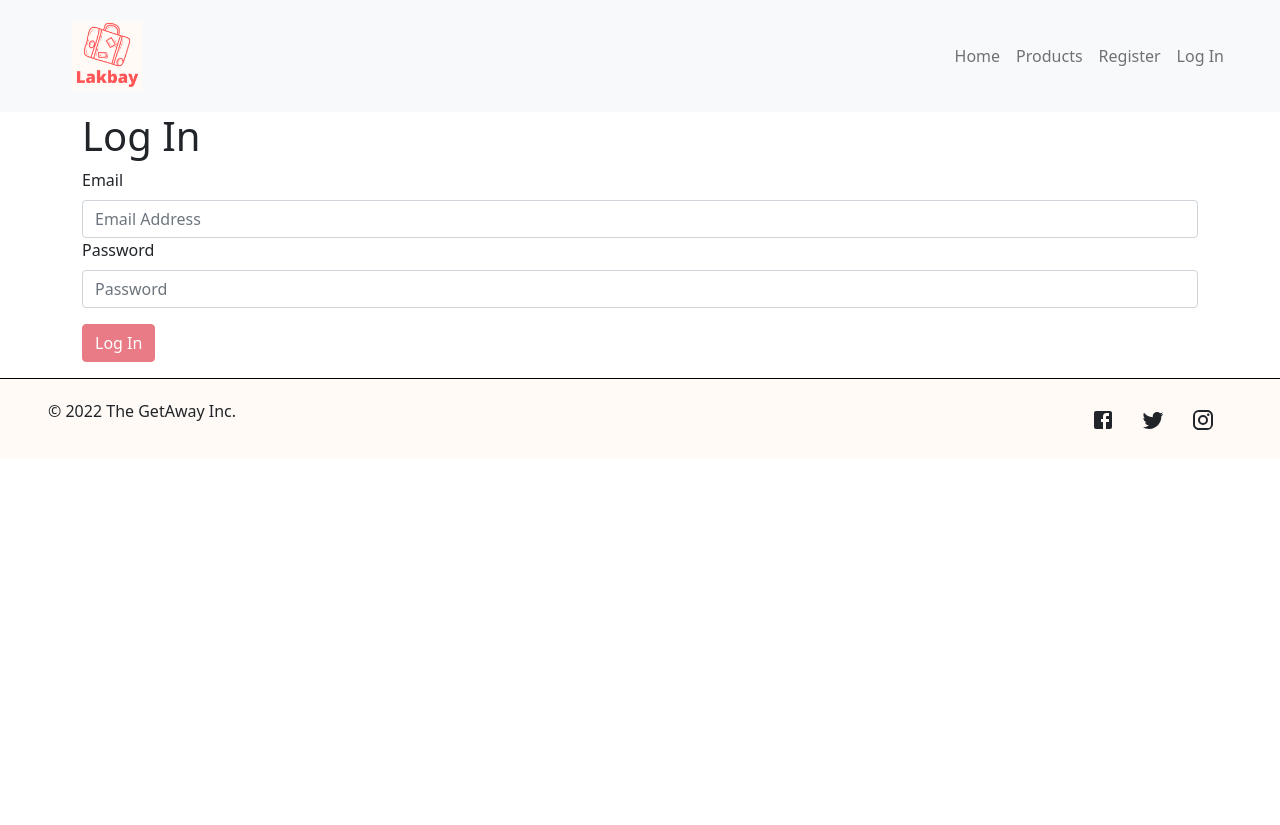
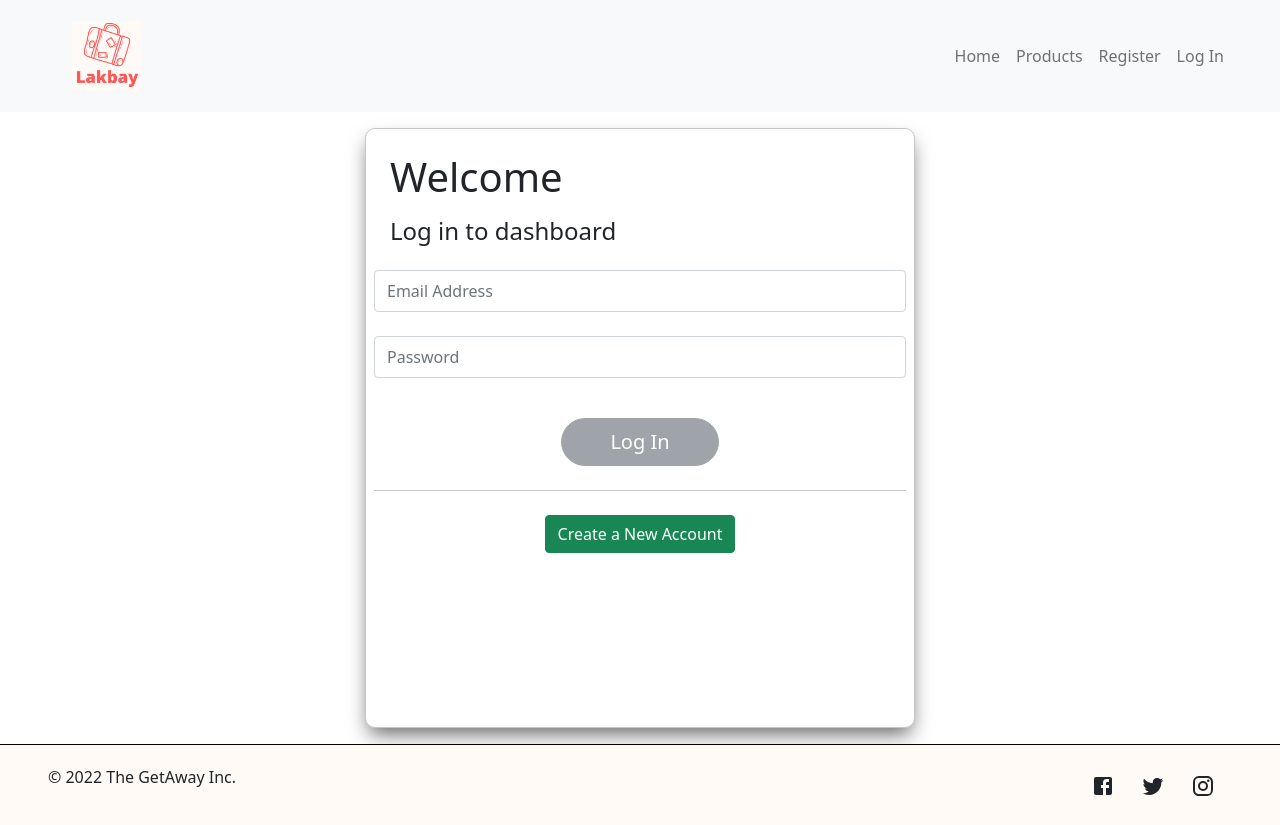
Before and after one commit to qLigature/lakbay-mvp, a React (Create React App) app in the folder view/: page /login in a window 1280 px wide. Before the commit the page ends 800 px from the top, so only its background shows below. Built offline with nearby package versions, Linux system fonts and the light colour scheme.

Commit message:
revised login and card css

```diff
--- a/view/src/components/Card.js
+++ b/view/src/components/Card.js
@@ -3,7 +3,6 @@ import React from 'react';
 import '../css/Card.css';
 
 function Card(props) {
-
   const { src, title, description, price } = props;
 
   return (
@@ -14,7 +13,6 @@ function Card(props) {
         <h5>{description}</h5>
         <h3>{price}</h3>
       </div>
-
     </div>
   );
 }
--- a/view/src/css/Card.css
+++ b/view/src/css/Card.css
@@ -9,13 +9,13 @@
   transition: transform 200ms ease-in;
 }
 
-.card:hover {
+.cards:hover {
   /*width: auto;*/
   /*height: 500px;*/
   transform: scale(1.1);
 }
 
-.card > img {
+.cards > img {
   object-fit: fill;
   min-width: 475px;
   min-height: 300px;
--- /dev/null
+++ b/view/src/css/Login.css
@@ -0,0 +1,11 @@
+.loginCard {
+  max-width: 550px;
+  height: 600px;
+  background-color: white;
+  border: 1px solid #c6c6c6;
+  border-radius: 10px;
+  box-shadow: 0px 10px 20px -4px rgba(0, 0, 0, 0.6);
+  overflow: hidden;
+  cursor: pointer;
+  transition: transform 200ms ease-in;
+}
--- a/view/src/pages/Login.js
+++ b/view/src/pages/Login.js
@@ -1,11 +1,11 @@
 import React, { useState, useEffect, useContext } from 'react';
-import { Form, Button } from 'react-bootstrap';
-import { useNavigate } from 'react-router-dom';
+import { Form, Button, Card } from 'react-bootstrap';
+import { useNavigate, Link } from 'react-router-dom';
 import Swal from 'sweetalert2';
+import '../css/Login.css';
 import UserContext from '../UserContext';
 
 function Login(props) {
-
   const { user, setUser } = useContext(UserContext);
 
   const [email, setEmail] = useState('');
@@ -28,14 +28,14 @@ function Login(props) {
         password: password
       })
     })
-      .then(response => {
+      .then((response) => {
         if (response.ok) {
           return response.json();
         } else {
           throw new Error('Invalid email or password');
         }
       })
-      .then(data => {
+      .then((data) => {
         if (data.error) {
           console.log(data.error);
           return;
@@ -58,7 +58,7 @@ function Login(props) {
         // Redirect to home page
         navigate('/');
       })
-      .catch(error => {
+      .catch((error) => {
         Swal.fire({
           title: 'Authentication Failed',
           icon: 'error',
@@ -69,14 +69,13 @@ function Login(props) {
 
   const retrieveUserDetails = (token) => {
     fetch('http://localhost:9000/users/verify', {
-      method: "GET",
+      method: 'GET',
       headers: {
         Authorization: `Bearer ${token}`
       }
     })
-      .then(res => res.json())
-      .then(data => {
-
+      .then((res) => res.json())
+      .then((data) => {
         setUser({
           id: data.id,
           isAdmin: data.isAdmin
@@ -94,11 +93,13 @@ function Login(props) {
   }, [email, password]);
 
   return (
+    <div className="loginCard col-12 p-2 my-3 mx-auto m-5">
       <Form onSubmit={(e) => authenticate(e)}>
-      <h1>Log In</h1>
+        <h1 className="m-3">Welcome</h1>
+        <h4 className="m-3">Log in to dashboard</h4>
         <Form.Group controlId="email">
-        <Form.Label>Email</Form.Label>
           <Form.Control
+            className="my-4 py-2"
             type="email"
             placeholder="Email Address"
             value={email}
@@ -108,8 +109,8 @@ function Login(props) {
         </Form.Group>
 
         <Form.Group controlId="password">
-        <Form.Label>Password</Form.Label>
           <Form.Control
+            className="my-4 py-2"
             type="password"
             placeholder="Password"
             value={password}
@@ -117,28 +118,42 @@ function Login(props) {
             required
           />
         </Form.Group>
-
+        <div className="d-flex justify-content-center">
           {isActive ? (
             <Button
-          variant="primary"
+              className="mt-3 mb-2 px-5 rounded-pill btn-lg"
+              variant="danger"
               type="submit"
               id="submitBtn"
-          className="mt-3 mb-3"
             >
               Log In
             </Button>
           ) : (
             <Button
-          variant="danger"
+              className="mt-3 mb-2 px-5 rounded-pill btn-lg"
+              variant="secondary"
               type="submit"
               id="submitBtn"
-          className="mt-3 mb-3"
               disabled
             >
               Log In
             </Button>
           )}
+        </div>
+        <hr className="solid"></hr>
+        <div className="d-flex justify-content-center mt-4 mb-3">
+          <Button
+            variant="success"
+            type="submit"
+            id="submitBtn"
+            as={Link}
+            to="/register"
+          >
+            Create a New Account
+          </Button>
+        </div>
       </Form>
+    </div>
   );
 }
 
```
Lines whose indentation alone changed are shown as unchanged.
